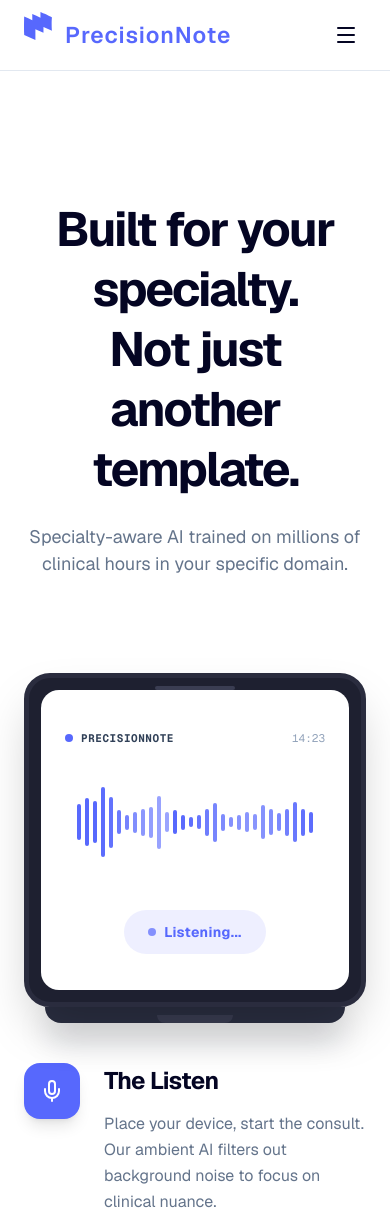
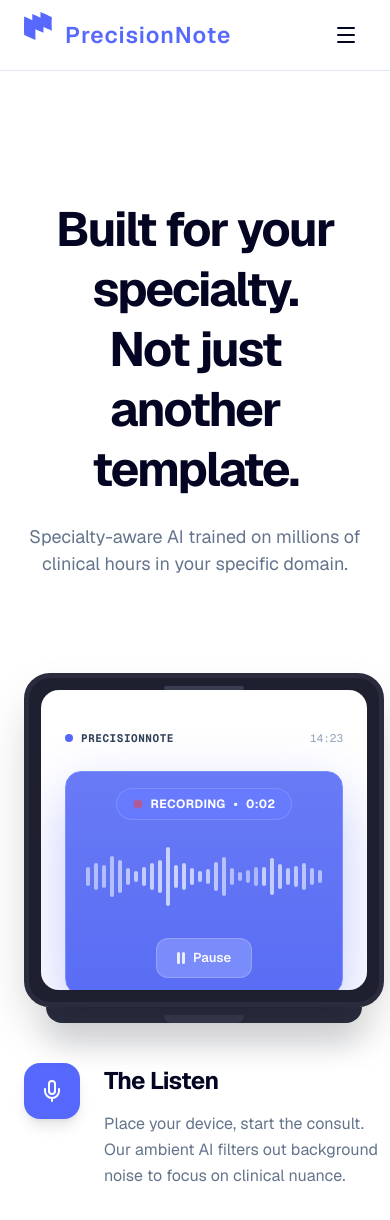
Before and after one commit to zybano/pn-homepage, a React (Vite) app: page /how-it-works in a window 390 px wide. Shown: the top 1220 px of the page. Built offline with nearby package versions, Linux system fonts and the light colour scheme.

Commit message:
feat: redesign ListeningScreen with recording indicator, updated waveforms, and pause button

```diff
--- a/src/pages/HowItWorksPage.tsx
+++ b/src/pages/HowItWorksPage.tsx
@@ -26,30 +26,61 @@
 ];
 
 const ListeningScreen = ({ reduceMotion }: { reduceMotion: boolean }) => (
-  <div className="flex-1 flex flex-col items-center justify-center gap-12">
-    <div className="flex items-center gap-[4px] h-20 w-full justify-center">
+  <div className="flex-1 flex items-center justify-center">
+    <div className="w-full max-w-[560px] rounded-2xl overflow-hidden border border-[#7c8dff] bg-gradient-to-b from-[#5f72f5] to-[#566af4] shadow-[0_24px_60px_rgba(82,102,241,0.35)]">
+      <div className="h-full w-full px-5 md:px-7 py-4 md:py-5 bg-[linear-gradient(180deg,rgba(255,255,255,0.06)_0%,rgba(255,255,255,0.02)_100%)]">
+        <div className="flex justify-center mb-5">
+          <div className="h-8 px-4 rounded-full bg-[rgba(104,123,255,0.75)] border border-[rgba(255,255,255,0.15)] text-white flex items-center gap-2 text-[12px] font-bold tracking-wide">
+            <motion.div
+              className="w-2.5 h-2.5 rounded-full bg-[#ff3b30]"
+              animate={reduceMotion ? undefined : { opacity: [1, 0.45, 1], scale: [1, 0.92, 1] }}
+              transition={reduceMotion ? undefined : { duration: 1, repeat: Infinity, ease: 'easeInOut' }}
+            />
+            <span className="uppercase">Recording</span>
+            <span className="opacity-90">•</span>
+            <motion.span
+              animate={reduceMotion ? undefined : { opacity: [0.75, 1, 0.75] }}
+              transition={reduceMotion ? undefined : { duration: 1.2, repeat: Infinity, ease: 'easeInOut' }}
+            >
+              0:02
+            </motion.span>
+          </div>
+        </div>
+
+        <div className="flex items-center gap-[4px] h-[74px] w-full justify-center mb-6">
           {waveformHeights.map((h, i) => (
             <motion.div
               key={i}
-          className="w-[4px] bg-[#5768fd] rounded-full"
-          animate={reduceMotion ? undefined : { height: [h, h * 1.5, h * 0.8, h], opacity: [0.6, 1, 0.7, 1] }}
+              className="w-[4px] rounded-full bg-[#c9d3ff]"
+              animate={reduceMotion ? undefined : { height: [h * 0.72, h * 1.15, h * 0.82, h * 0.92], opacity: [0.72, 1, 0.78, 0.95] }}
               transition={
                 reduceMotion
                   ? undefined
                   : {
-                  duration: 1.5,
+                      duration: 1.4,
                       repeat: Infinity,
                       ease: 'easeInOut',
-                  delay: i * 0.05,
+                      delay: i * 0.045,
                     }
               }
-          style={{ height: `${h}px`, opacity: 0.95 }}
+              style={{ height: `${Math.max(14, h * 0.8)}px` }}
             />
           ))}
         </div>
-    <div className="px-6 py-3 bg-brand-blue/10 rounded-full flex items-center gap-2">
-      <div className="w-2 h-2 rounded-full bg-[#5768fd] animate-pulse" />
-      <span className="text-brand-blue font-bold text-sm tracking-wide">Listening...</span>
+
+        <div className="flex justify-center">
+          <button
+            type="button"
+            className="h-10 px-5 rounded-xl bg-[rgba(148,165,255,0.55)] border border-[rgba(255,255,255,0.2)] text-white/95 text-[13px] font-semibold flex items-center gap-2"
+          >
+            <span className="flex items-center gap-[2px]">
+              <span className="w-[3px] h-3 rounded-full bg-white/85" />
+              <span className="w-[3px] h-3 rounded-full bg-white/85" />
+            </span>
+            Pause
+          </button>
+        </div>
+      </div>
     </div>
   </div>
 );
```
Lines whose indentation alone changed are shown as unchanged.
